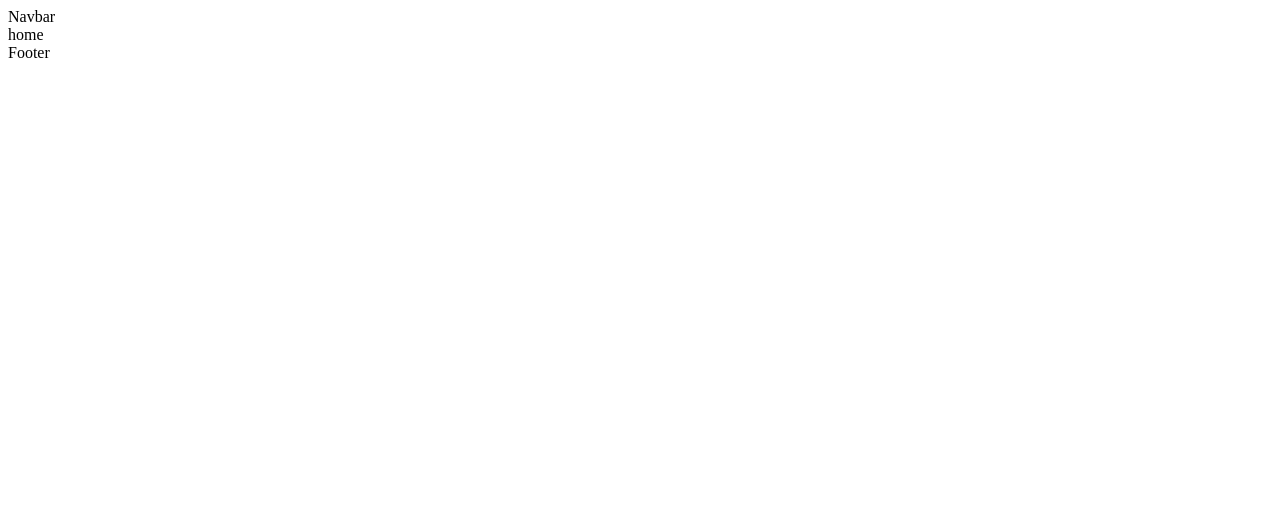
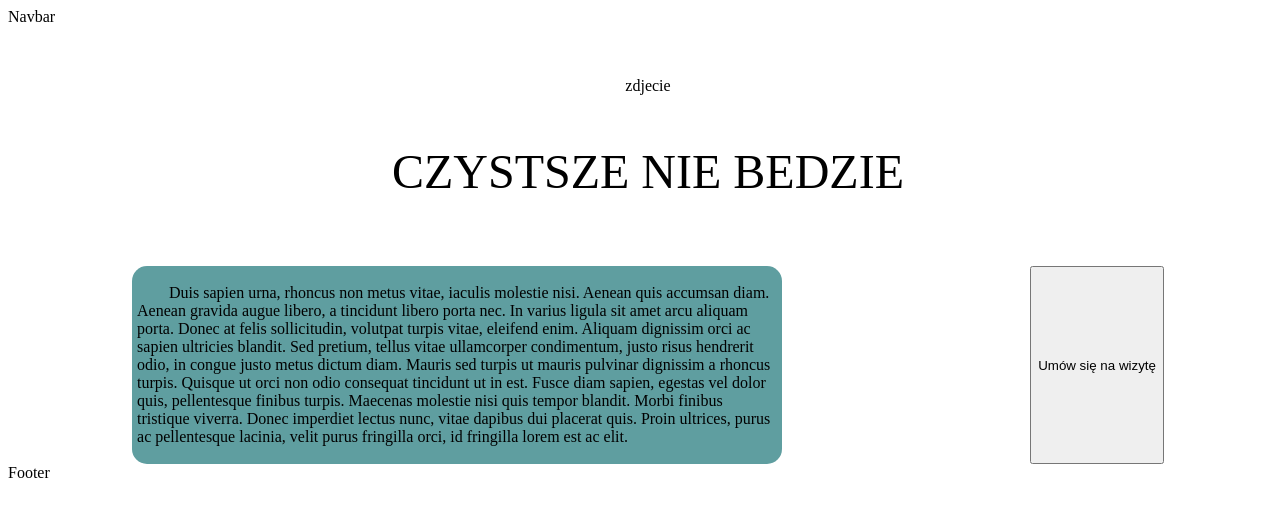
Before and after one commit to infoshareacademy/jfddr6-team-kanuni-team, a React (Create React App) app: page / in a window 1280 px wide. Shown: the top 516 px of the page. Built offline with nearby package versions, Linux system fonts and the light colour scheme; a web font is replaced by a local one.

Commit message:
Update Lorem, Button

```diff
--- a/src/components/Home.js
+++ b/src/components/Home.js
@@ -1,7 +1,11 @@
+import Offer from "./Offer";
+import Header from "./Header"
+
 const Home = () => {
   return (
   <>
-  <div>home</div>
+  <Header />
+  <Offer />
   </>
   );
 };
--- a/src/components/Lorem.js
+++ b/src/components/Lorem.js
@@ -1,4 +1,4 @@
-const Text= () => {
+const Lorem= () => {
 
     return (
 
@@ -8,4 +8,4 @@ const Text= () => {
     )
 }
 
-export default Text;
+export default Lorem;
--- a/src/components/Offer.js
+++ b/src/components/Offer.js
@@ -1,4 +1,4 @@
-import Text from "./Lorem"
+import Lorem from "./Lorem"
 import Button from "./Button";
 import "./Offer.css"
 const Offer = () => {
@@ -9,13 +9,9 @@ const Offer = () => {
 
         <div className="contentOffer">
                 <div className="aboutUs">
-                        <Text />
+                        <Lorem />
                 </div>
-
-                <button className="buttonOffer" onClick={Button}>Umów się na wizytę</button>
-
-
-
+                <button onClick={Button}>Umów się na wizytę</button>
         </div>
 
     )
```
